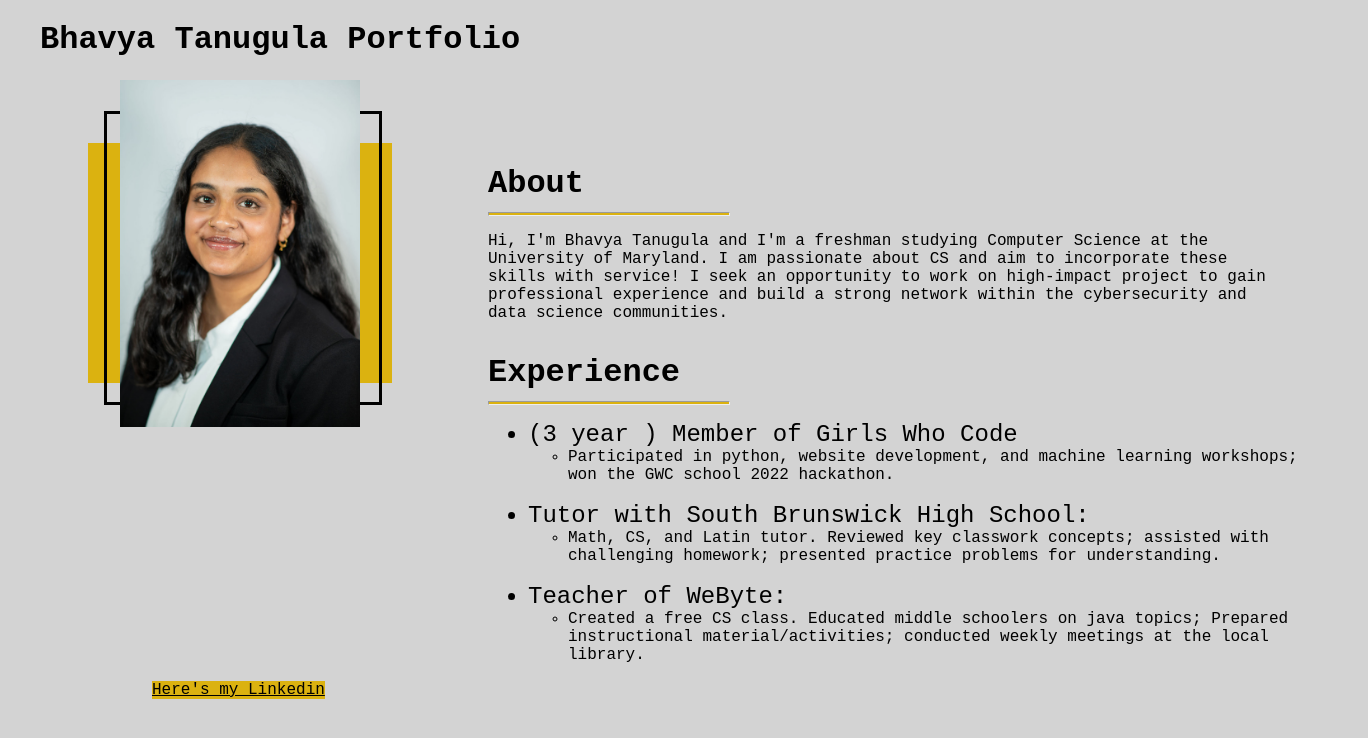
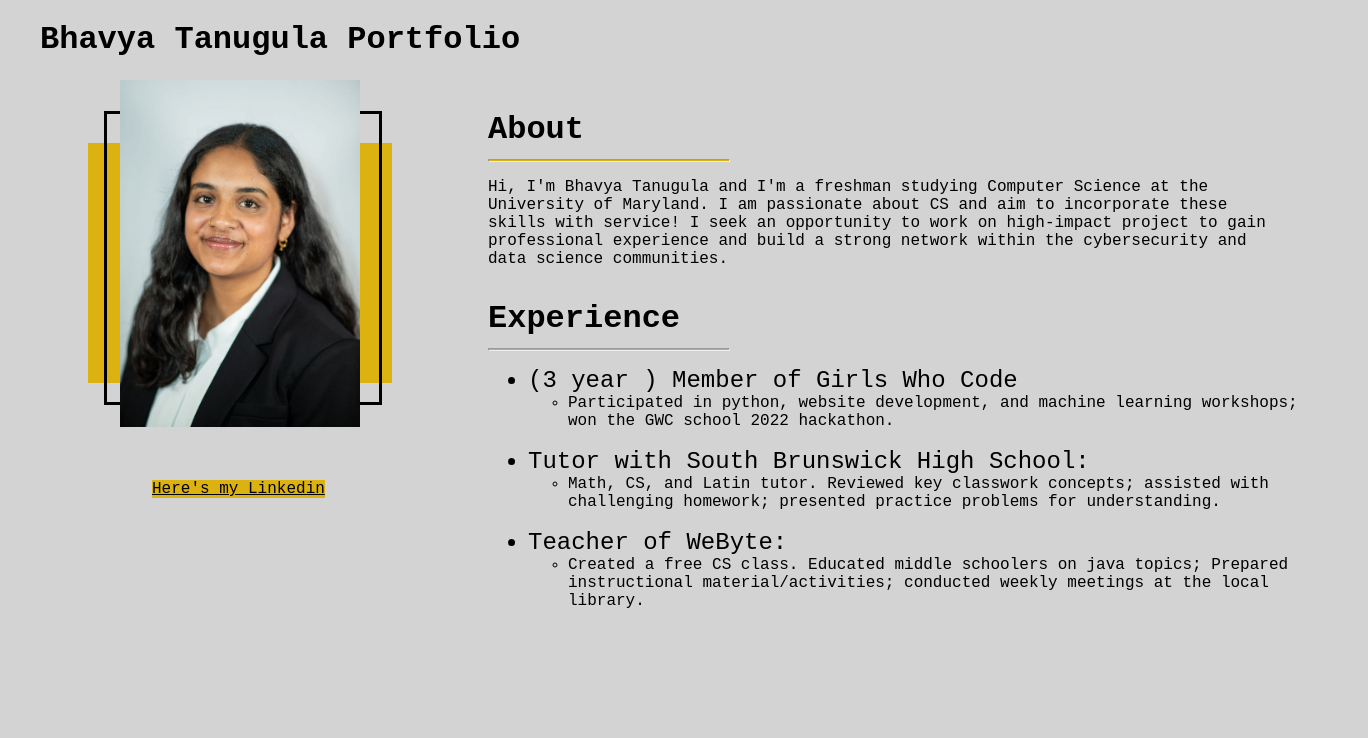
Before and after one commit to bhavyat-01/PersonalPortfolio, a plain HTML site: page index.html in a window 1280 px wide. Shown: the whole page, 1368 px wide, since content can reach past the window. Drawn offline with Linux system fonts and the light colour scheme.

Commit message:
Fixed up divs and layout

```diff
--- a/index.html
+++ b/index.html
@@ -47,9 +47,12 @@
 
         </ul>
 
+    </div>
+
+    <div id="linkDiv">
         <a class = "link" href="https://www.linkedin.com/in/bhavya-tanugula-3650b3306/">Here's my Linkedin</a>
+    </div>
 
-    </div>
 
 </body>
 </html>
--- a/style.css
+++ b/style.css
@@ -9,15 +9,12 @@ body{
 
 .header{
     font-family: "Fantasy", "Copperplate", monospace;
-    margin-left: 30rem;
-    margin-top: -15rem;
     font-size: 2rem;
-    width: 10rem;
+    width: 12rem;
 }
 
 .paraText{
     font-family: "Fantasy", "Copperplate", monospace;
-    margin-left: 30rem;
     margin-top: 1rem;
     width: 50rem;
 }
@@ -30,9 +27,8 @@ body{
     width: 15rem;
     height: 0.1rem;
     background-color: #dbb210;
-    margin-left: 30rem;
+    margin-right: 45rem;
     margin-top: -1rem;
-
 }
 
 .subheader{
@@ -75,3 +71,16 @@ body{
     color: black;
 
 }
+
+#div{
+    margin-top: -20rem;
+    margin-left: 30rem;
+    height: 30rem;
+    width: 55rem;
+}
+
+#linkDiv{
+    width: 20rem;
+    height: 2rem;
+    margin-top: -7rem;
+}
```
